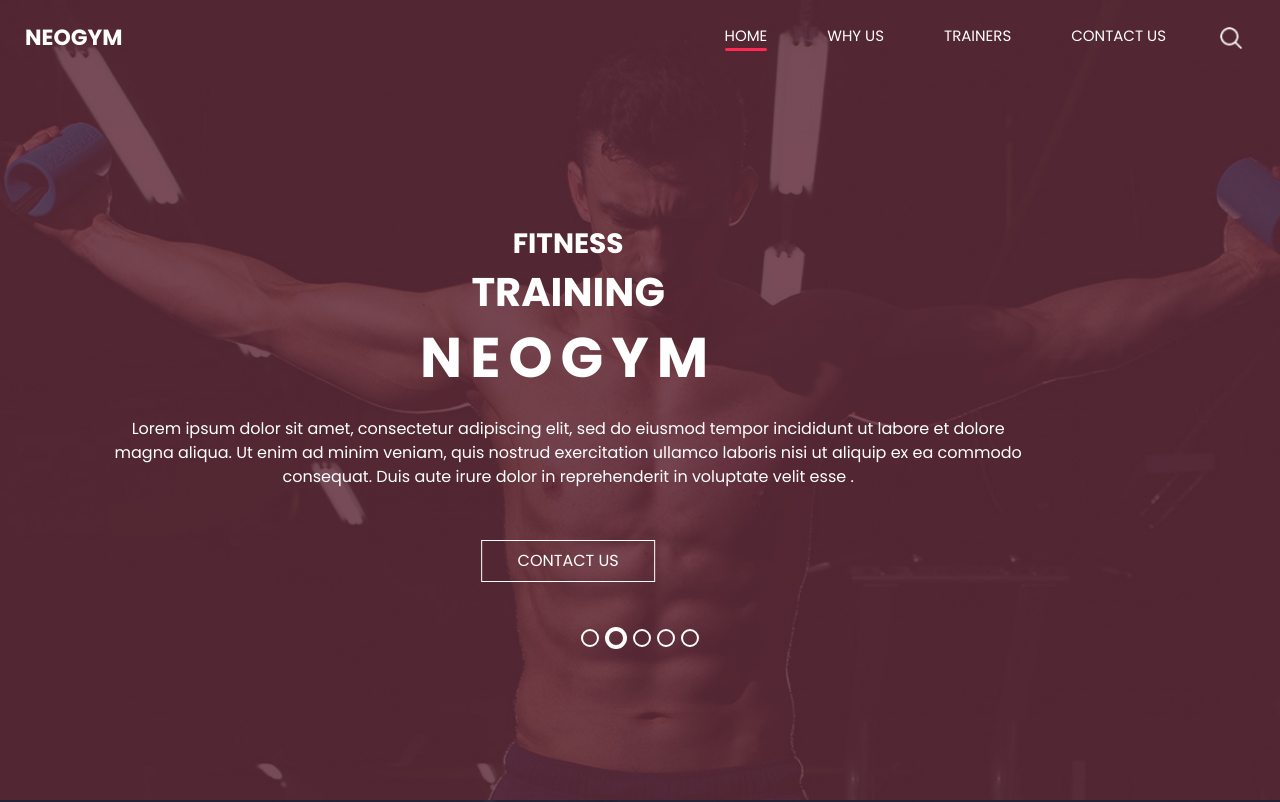
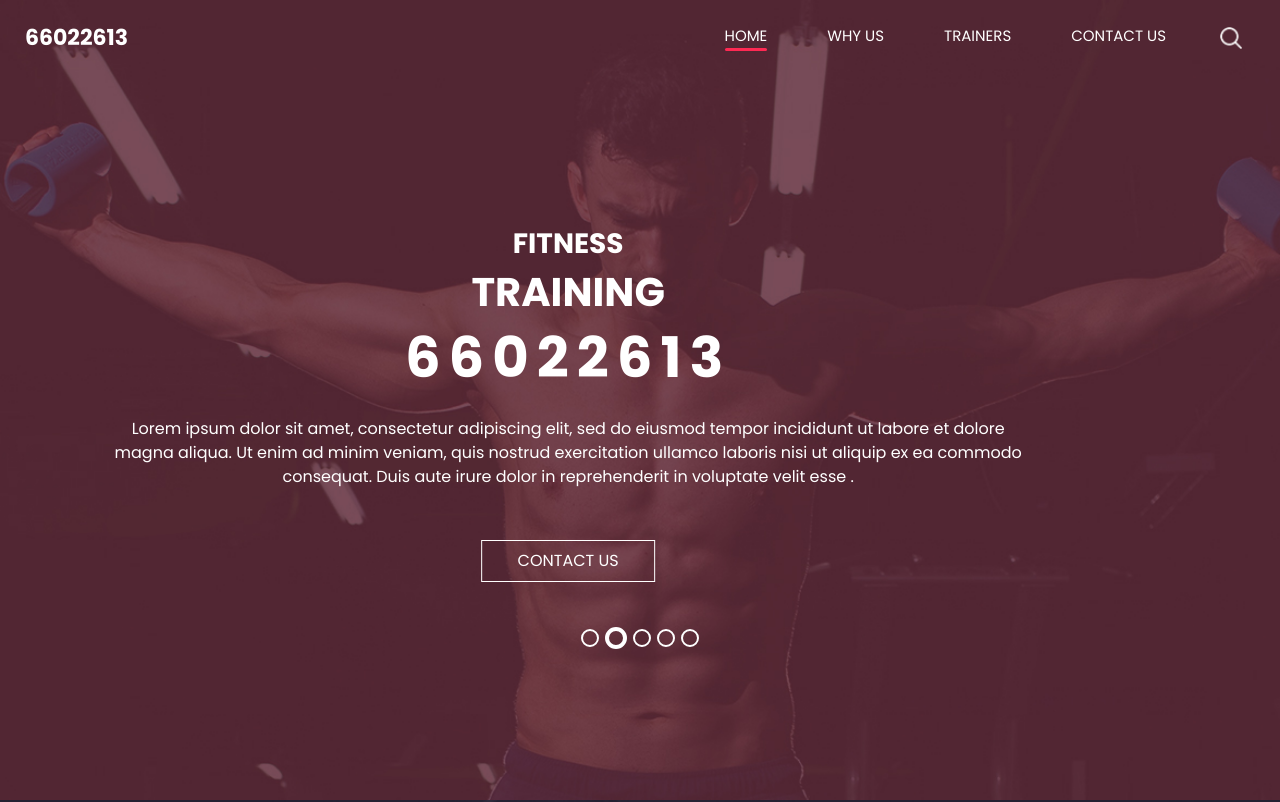
Before and after one commit to Danusorn6678/neo, a plain HTML site: page index.html in a window 1280 px wide. Shown: the top 802 px of the page. Drawn offline with nearby package versions, Linux system fonts and the light colour scheme.

Commit message:
Update index.html

```diff
--- a/index.html
+++ b/index.html
@@ -36,7 +36,7 @@
         <nav class="navbar navbar-expand-lg custom_nav-container ">
           <a class="navbar-brand" href="index.html">
             <span>
-              Neogym
+              66022613
             </span>
           </a>
           <button class="navbar-toggler" type="button" data-toggle="collapse" data-target="#navbarSupportedContent" aria-controls="navbarSupportedContent" aria-expanded="false" aria-label="Toggle navigation">
@@ -87,7 +87,7 @@
                       Training
                     </h2>
                     <h1>
-                      Neogym
+                      66022613
                     </h1>
                     <p>
                       Lorem ipsum dolor sit amet, consectetur adipiscing elit, sed do eiusmod tempor incididunt ut labore et dolore magna aliqua. Ut enim ad minim veniam, quis nostrud exercitation ullamco laboris nisi ut aliquip ex ea commodo consequat. Duis aute irure dolor in reprehenderit in voluptate velit esse .
```
